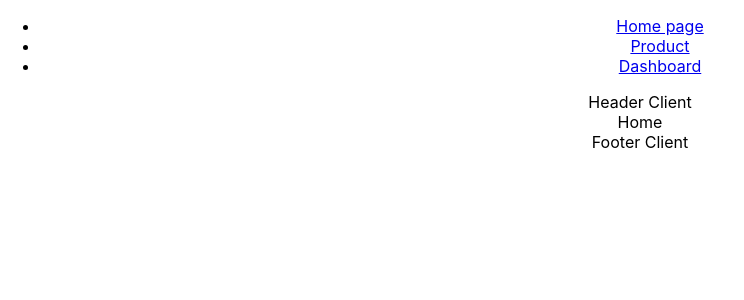
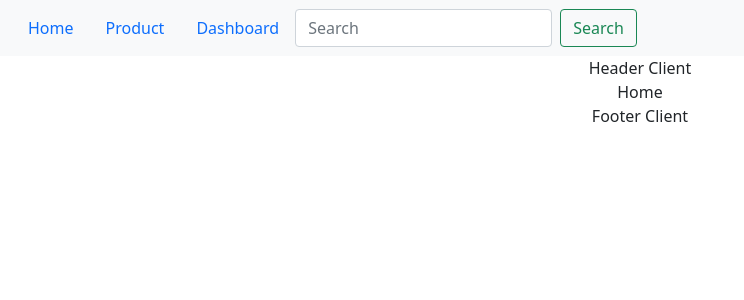
Before and after one commit to 0709nvanh/anhnv-nodejs, a React (Vite) app: page / in a window 1280 px wide. Shown: the top 300 px of the page, without its empty margins (0-744 px from the left). Built offline with nearby package versions, Linux system fonts and the light colour scheme; the HTML template or start-up script is replaced by a standard one.

Commit message:
feat: use bootstrap

```diff
--- a/index.html
+++ b/index.html
@@ -8,6 +8,7 @@
   </head>
   <body>
     <div id="root"></div>
+
     <script type="module" src="/src/main.tsx"></script>
   </body>
 </html>
--- a/package.json
+++ b/package.json
@@ -7,13 +7,12 @@
     "build": "tsc && vite build",
     "preview": "vite preview",
     "start": "json-server --watch db.json --port 3001"
-
   },
   "dependencies": {
     "axios": "^0.26.1",
+    "bootstrap": "^5.1.3",
     "react": "^17.0.2",
     "react-dom": "^17.0.2",
-
     "react-router-dom": "^6.2.2"
   },
   "devDependencies": {
--- a/src/App.tsx
+++ b/src/App.tsx
@@ -10,19 +10,16 @@
 import AdminLayout from './components/layout/AdminLayout';
 import Dashboard from './components/Dashboard';
 import ProductAdmin from './components/ProductAdmin';
+import "bootstrap/dist/css/bootstrap.min.css"
+import Header from './components/pages/Header';
 
 function App() {
 
   return (
     <div className="App">
-      <header>
-        <ul>
-          <li><NavLink to="/">Home page</NavLink></li>
-          <li><NavLink to="/product">Product</NavLink></li>
-          <li><NavLink to="/dashboard">Dashboard</NavLink></li>
-        </ul>
-      </header>
+
       <main>
+      <Header />
       <Routes>
         <Route path="/" element={<WebsiteLayout />}>
           <Route index element={<Home />}/>
--- /dev/null
+++ b/src/components/pages/Header.tsx
@@ -0,0 +1,23 @@
+import React from 'react'
+import { NavLink } from 'react-router-dom'
+import Menu from './Menu'
+import Search from './Search'
+
+type Props = {}
+
+const Header = (props: Props) => {
+  return (
+    <div>
+         <nav className="navbar navbar-expand-lg navbar-light bg-light">
+            <div className="container-fluid">
+                <div className="collapse navbar-collapse" id="navbarSupportedContent">
+                    <Menu />
+                    <Search />
+                </div>
+            </div>
+        </nav>
+    </div>
+  )
+}
+
+export default Header
--- /dev/null
+++ b/src/components/pages/Menu.tsx
@@ -0,0 +1,24 @@
+import React from 'react'
+import { NavLink } from 'react-router-dom'
+
+type Props = {}
+
+const Menu = (props: Props) => {
+  return (
+    <div>
+        <ul className="nav">
+            <li className="nav-item">
+                <NavLink className="nav-link active" aria-current="page" to="/">Home</NavLink>
+            </li>
+            <li className="nav-item">
+                <NavLink className="nav-link" to="/product">Product</NavLink>
+            </li>
+            <li className="nav-item">
+                <NavLink className="nav-link" to="/admin">Dashboard</NavLink>
+            </li>
+        </ul>
+    </div>
+  )
+}
+
+export default Menu
--- /dev/null
+++ b/src/components/pages/Search.tsx
@@ -0,0 +1,16 @@
+import React from 'react'
+
+type Props = {}
+
+const Search = (props: Props) => {
+  return (
+    <div>
+        <form className="d-flex">
+            <input className="form-control me-2" type="search" placeholder="Search" aria-label="Search" />
+            <button className="btn btn-outline-success" type="submit">Search</button>
+        </form>
+    </div>
+  )
+}
+
+export default Search
```
Also changed, not shown: 1 other file (tests, documents, lock files or other folders).
